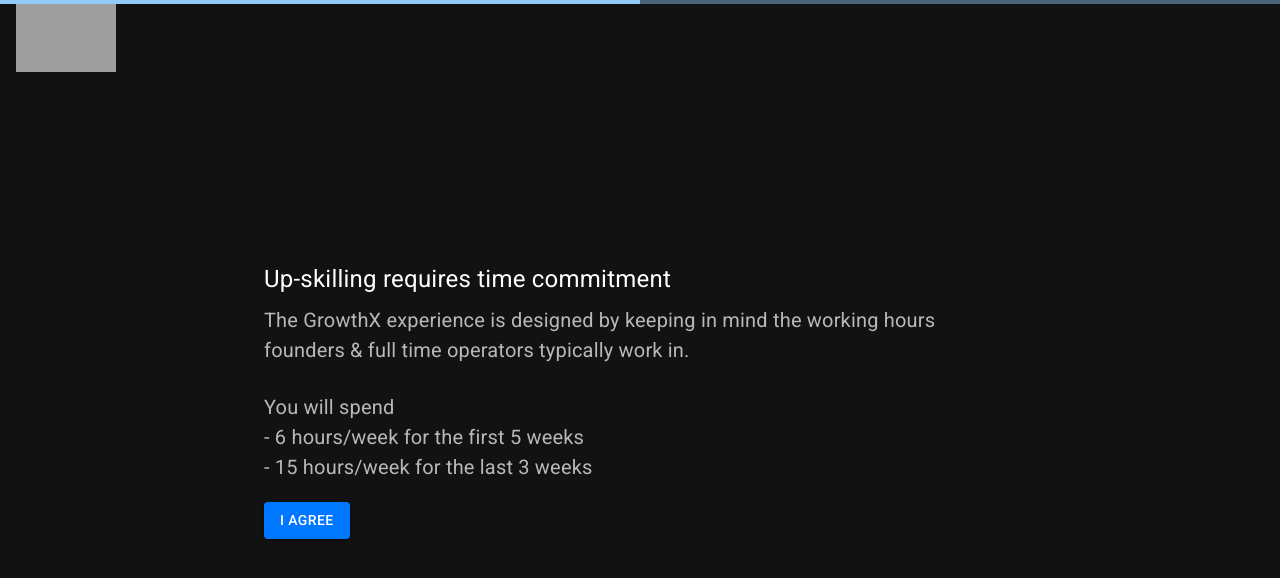
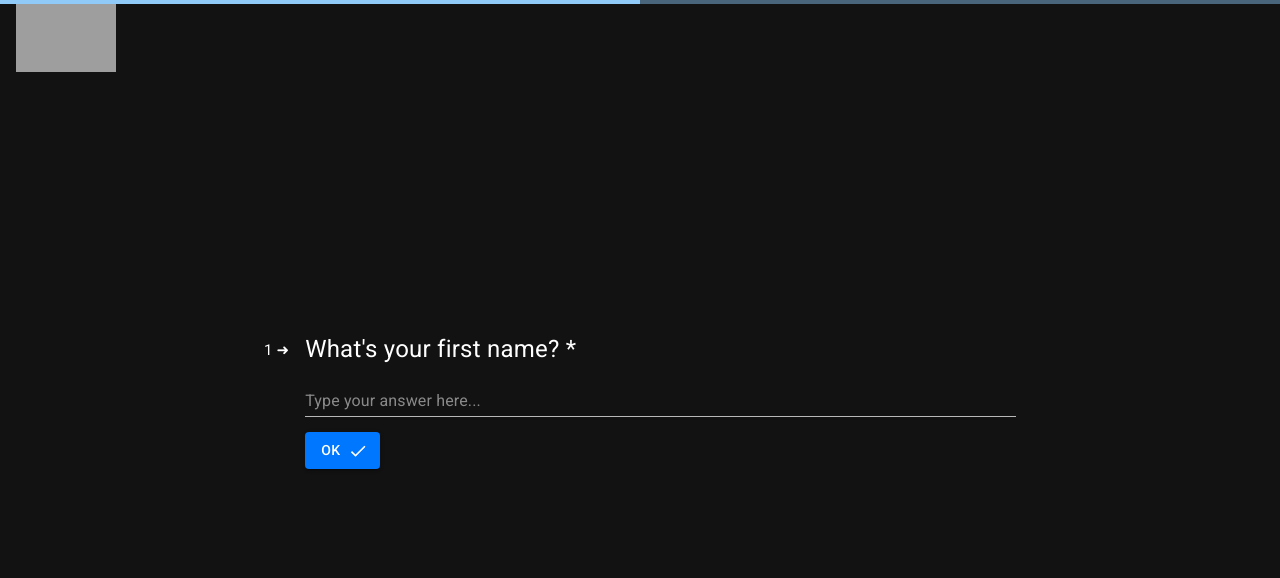
Before and after one commit to Gohan-18/GrowtX, a React (Vite) app in the folder GrowthX/: page / in a window 1280 px wide. Both pictures are taken after a click on the button "I AGREE". Shown: the top 578 px of the page. Built offline with nearby package versions, Linux system fonts and the light colour scheme; grey boxes are pictures that could not be loaded; a web font is replaced by a local one.

Commit message:
name page ui done

```diff
--- a/GrowthX/src/App.jsx
+++ b/GrowthX/src/App.jsx
@@ -3,8 +3,13 @@ import { Button } from '@mui/material'
 import { createBrowserRouter, createRoutesFromElements, Route, RouterProvider } from 'react-router-dom'
 import Layout from './components/Layout';
 import Home from './pages/Home';
+import { createContext, useState } from 'react';
+
+export const AppContext = createContext(null)
 
 function App() {
+
+  const [activeStep, setActiveStep] = useState(0)
 
   const route = createBrowserRouter(createRoutesFromElements(
     <Route path='/' element={<Layout/>} >
@@ -13,7 +18,9 @@ function App() {
   ))
 
   return (
-    <RouterProvider router={route} />
+    <AppContext.Provider value={{activeStep, setActiveStep}} >
+      <RouterProvider router={route} />
+    </AppContext.Provider>
   )
 }
 
--- /dev/null
+++ b/GrowthX/src/components/AskName.jsx
@@ -0,0 +1,42 @@
+import { Box, Button, TextField, Typography } from "@mui/material";
+import React from "react";
+import CheckIcon from '@mui/icons-material/Check';
+
+const AskName = () => {
+  return (
+    <>
+      <Box
+        sx={{
+        //   height: "100vh",
+          width: "100%",
+          display: "flex",
+          alignItems: "start",
+          justifyContent: "start",
+          gap: {
+            xs: 1,
+            md: 2
+          },
+          px: {
+            xs: "10px",
+            sm: "50px",
+          },
+        }}
+      >
+        <Typography sx={{fontSize: {
+            xs: '12px',
+            sm: '15px'
+        }, minWidth: 'max-content', py: {
+            xs: '6px',
+            md: '8px'
+        }}} >1 ➜</Typography>
+        <Box sx={{display: 'flex', alignContent: 'center', height: '100%', width: '100%', alignItems: 'start', justifyContent: 'center', flexDirection: 'column' }} >
+            <Typography gutterBottom sx={{ color: "#fff", fontSize: { xs: "20px", md: "24px" } }}>What's your first name? *</Typography>
+            <TextField required variant="standard" fullWidth placeholder="Type your answer here..." sx={{py: '10px', fontSize: '40px'}} />
+            <Button endIcon={<CheckIcon />} variant="contained" sx={{color: '#fff', backgroundColor: '#0077ff', mt: '5px'}} >Ok</Button>
+        </Box>
+      </Box>
+    </>
+  );
+};
+
+export default AskName;
--- /dev/null
+++ b/GrowthX/src/components/LandingPage.jsx
@@ -0,0 +1,72 @@
+import React, { useContext } from "react";
+import { Typography, Box, Container, Button } from "@mui/material";
+import { AppContext } from "../App";
+
+const LandingPage = () => {
+
+    const {activeStep, setActiveStep} = useContext(AppContext);
+
+  return (
+    <>
+      <Box
+        sx={{
+          height: "100vh",
+          width: "100%",
+          display: "flex",
+          alignItems: "start",
+          justifyContent: "center",
+          flexDirection: "column",
+          px: {
+            xs: "30px",
+            md: "50px",
+          },
+        }}
+      >
+        <Typography
+          gutterBottom
+          sx={{ color: "#fff", fontSize: { xs: "20px", md: "24px" } }}
+        >
+          Up-skilling requires time commitment
+        </Typography>
+        <Typography
+          gutterBottom
+          sx={{
+            color: "rgba(255, 255, 255, 0.7)",
+            fontSize: { xs: "16px", md: "20px" },
+          }}
+        >
+          The GrowthX experience is designed by keeping in mind the working
+          hours founders & full time operators typically work in.
+        </Typography>
+        <Typography
+          sx={{
+            color: "rgba(255, 255, 255, 0.7)",
+            fontSize: { xs: "16px", md: "20px" },
+            py: "20px",
+          }}
+        >
+          You will spend
+          <span style={{ display: "block" }}>
+            - 6 hours/week for the first 5 weeks
+          </span>
+          <span style={{ display: "block" }}>
+            - 15 hours/week for the last 3 weeks
+          </span>
+        </Typography>
+        <Button
+            onClick={() => setActiveStep(activeStep+1)}
+          variant="contained"
+          sx={{
+            backgroundColor: "#0077ff",
+            color: "#fff",
+            fontWeight: "500",
+          }}
+        >
+          I agree
+        </Button>
+      </Box>
+    </>
+  );
+};
+
+export default LandingPage;
--- a/GrowthX/src/index.css
+++ b/GrowthX/src/index.css
@@ -4,3 +4,7 @@
   box-sizing: border-box;
   scroll-behavior: smooth;
 }
+
+.a {
+  color: #0077ff
+}
--- a/GrowthX/src/pages/Home.jsx
+++ b/GrowthX/src/pages/Home.jsx
@@ -1,7 +1,20 @@
 import { Typography, Box, Container, Button } from "@mui/material";
-import React from "react";
+import React, { useContext, useState } from "react";
+import { AppContext } from "../App";
+import AskName from "../components/AskName";
+import LandingPage from "../components/LandingPage";
+
+function getCurrentStep (activeStep) {
+    switch(activeStep) {
+        case 0 : return <LandingPage/>
+        case 1 : return <AskName/>
+    }
+}
 
 const Home = () => {
+
+    const {activeStep, setActiveStep} = useContext(AppContext);
+
   return (
     <Container maxWidth="md">
       <Box
@@ -9,47 +22,11 @@ const Home = () => {
           height: "100vh",
           width: "100%",
           display: "flex",
-          alignItems: "start",
+          alignItems: "center",
           justifyContent: "center",
-          flexDirection: "column",
-          px: {
-            xs: "30px",
-            md: "50px",
-          },
         }}
       >
-        <Typography
-          gutterBottom
-          sx={{ color: "#fff", fontSize: { xs: "20px", md: "24px" } }}
-        >
-          Up-skilling requires time commitment
-        </Typography>
-        <Typography
-        gutterBottom
-          sx={{
-            color: "rgba(255, 255, 255, 0.7)",
-            fontSize: { xs: "16px", md: "20px" },
-          }}
-        >
-          The GrowthX experience is designed by keeping in mind the working
-          hours founders & full time operators typically work in.
-        </Typography>
-        <Typography
-          sx={{
-            color: "rgba(255, 255, 255, 0.7)",
-            fontSize: { xs: "16px", md: "20px" },
-            py: '20px'
-          }}
-        >
-          You will spend
-          <span style={{display: 'block'}} >
-          - 6 hours/week for the first 5 weeks
-          </span>
-          <span style={{display: 'block'}}>
-          - 15 hours/week for the last 3 weeks
-          </span>
-        </Typography>
-        <Button variant="contained" sx={{backgroundColor: 'rgb(0, 119, 255)', color: '#fff', fontWeight: '500'}} >I agree</Button>
+        {getCurrentStep(activeStep)}
       </Box>
     </Container>
   );
```
Also changed, not shown: GrowthX/src/components/FormHandler.jsx (added, +9 -0 lines).
